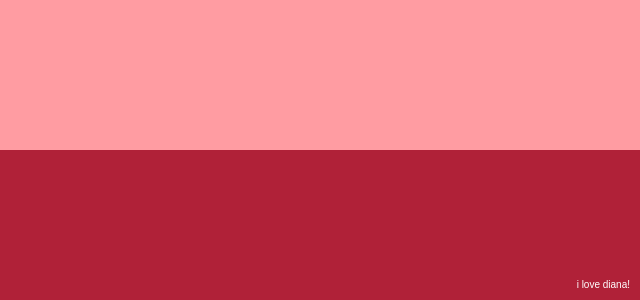
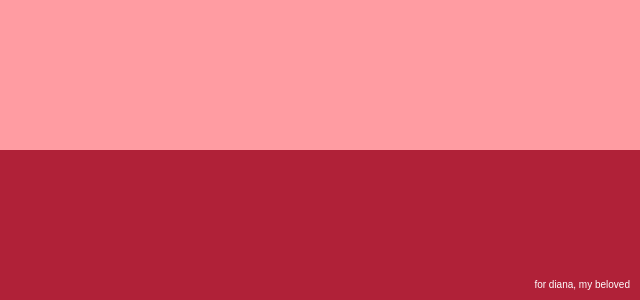
Before and after one commit to scrungeman/diana-website, a plain HTML site: page index.html in a window 1280 px wide. Shown: the part 500-800 px from the top of the page, 640-1280 px from the left. Drawn offline with Linux system fonts and the light colour scheme.

Commit message:
update msg

```diff
--- a/index.html
+++ b/index.html
@@ -86,7 +86,7 @@
     <script src="src/cat.js"></script>
 
     <div class="sign">
-      i love diana!
+      for diana, my beloved
     </div>
   </body>
 </html>
```
